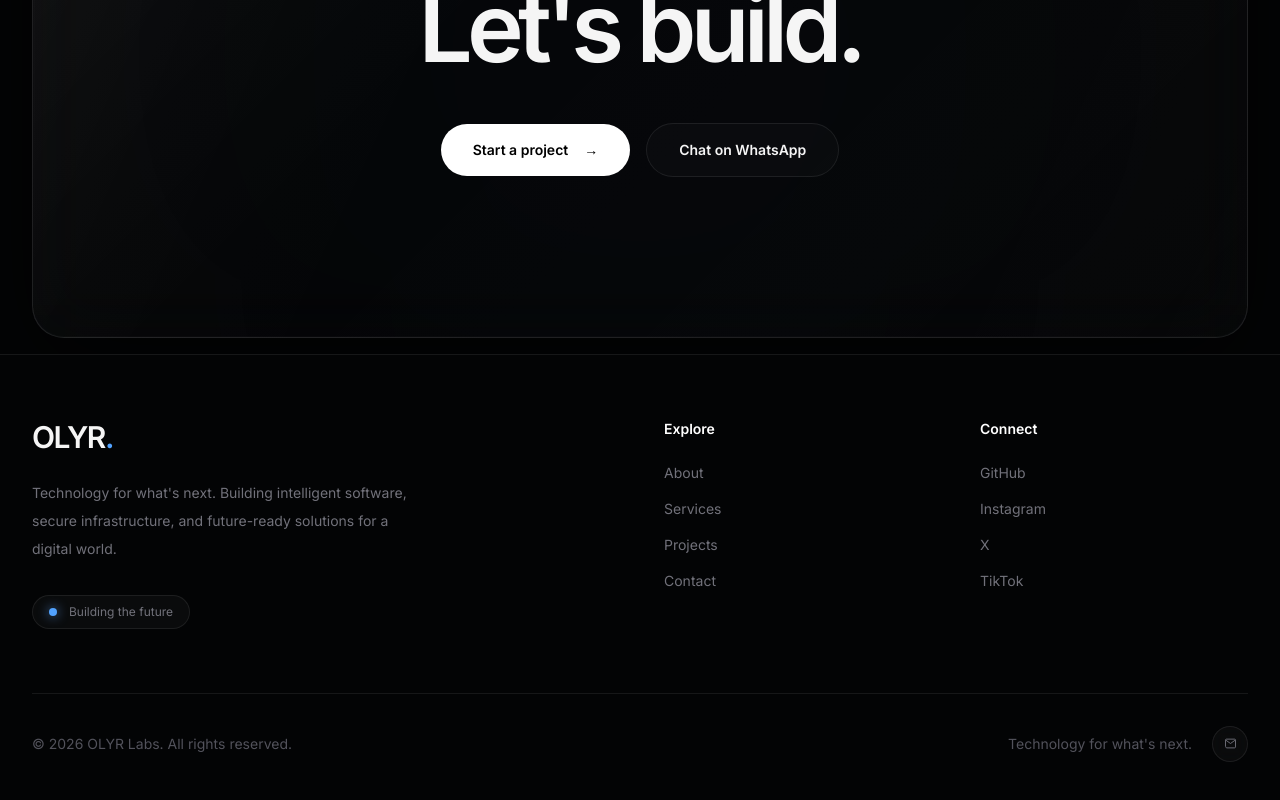
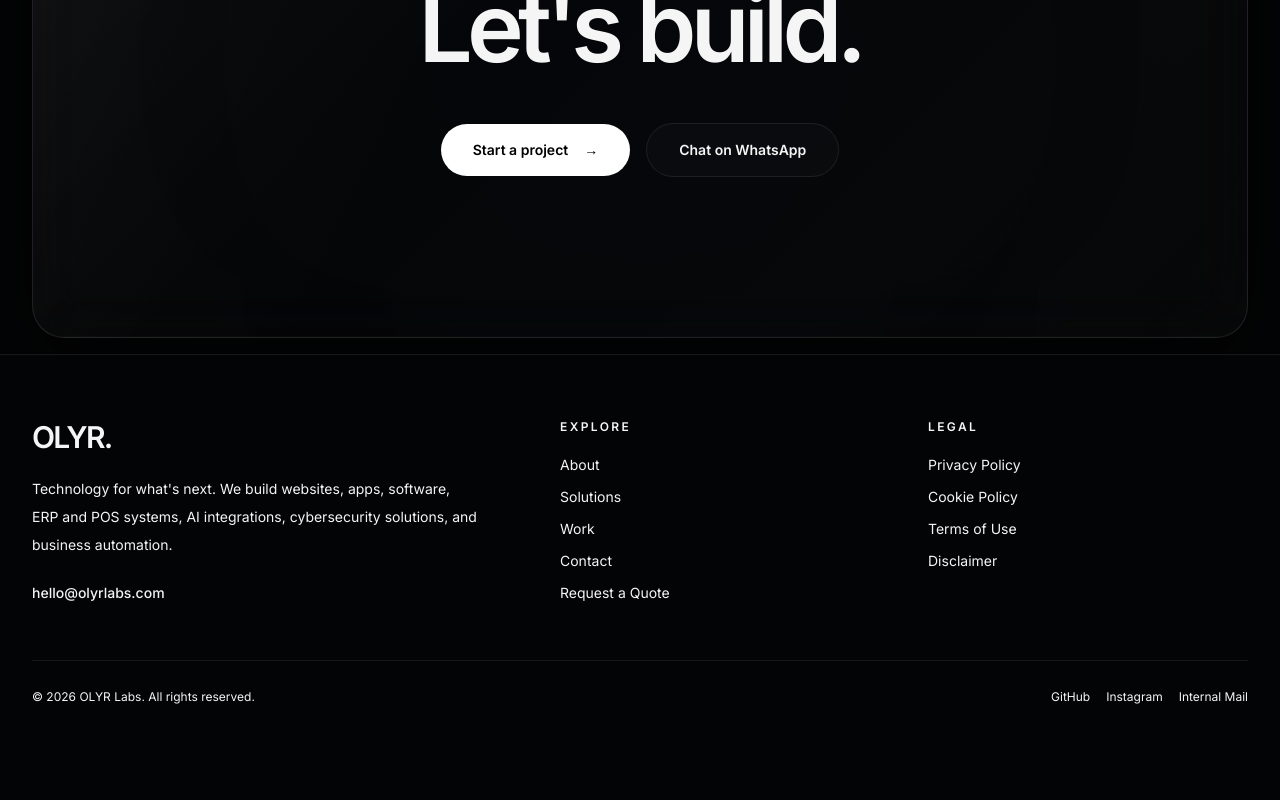
Before and after one commit to OLYR-Labs/website, a Next.js app: page / in a window 1280 px wide. Shown: the part 4163-4963 px from the top of the page. After the commit the page ends 4932 px from the top, so only its background shows below. Built offline with nearby package versions, Linux system fonts and the light colour scheme.

Commit message:
feat(ui): rebuild footer with legal navigation

```diff
--- a/components/Footer.tsx
+++ b/components/Footer.tsx
@@ -1,337 +1,60 @@
-
 import Link from "next/link";
 
+const legal = [
+  { name: "Privacy Policy", href: "/privacy" },
+  { name: "Cookie Policy", href: "/cookies" },
+  { name: "Terms of Use", href: "/terms" },
+  { name: "Disclaimer", href: "/disclaimer" },
+];
+
 export default function Footer() {
-  const links = [
-    { name: "About", href: "/about" },
-    { name: "Services", href: "/services" },
-    { name: "Projects", href: "/projects" },
-    { name: "Contact", href: "/contact" },
-  ];
-
-  const socials = [
-    {
-      name: "GitHub",
-      href: "https://github.com/OLYR-Labs",
-    },
-    {
-      name: "Instagram",
-      href: "https://instagram.com/olyrlabs",
-    },
-    {
-      name: "X",
-      href: "https://x.com/olyrlabs",
-    },
-    {
-      name: "TikTok",
-      href: "https://tiktok.com/@olyrlabs",
-    },
-  ];
-
   return (
-    <footer className="relative overflow-hidden border-t border-white/10">
-      {/* Ambient glow */}
-      <div
-        className="
-          pointer-events-none
-          absolute
-          bottom-0
-          left-1/2
-          -z-10
-          h-72
-          w-[600px]
-          -translate-x-1/2
-          rounded-full
-          bg-blue-500/10
-          blur-[120px]
-        "
-      />
-
-      <div className="mx-auto max-w-7xl px-6 py-16 lg:px-8">
-        <div className="grid gap-12 md:grid-cols-4">
-          {/* Brand */}
-          <div className="md:col-span-2">
-            <Link
-              href="/"
-              className="
-                group
-                inline-flex
-                items-center
-                font-[var(--font-space-grotesk)]
-                text-3xl
-                font-semibold
-                tracking-[-0.05em]
-              "
-            >
-              <span className="transition duration-300 group-hover:text-white">
-                OLYR
-              </span>
-
-              <span
-                className="
-                  text-blue-400
-                  transition
-                  duration-300
-                  group-hover:text-blue-300
-                "
-              >
-                .
-              </span>
+    <footer className="site-footer border-t border-[var(--border)] bg-[var(--background)]">
+      <div className="mx-auto max-w-7xl px-5 py-16 sm:px-6 lg:px-8">
+        <div className="grid gap-12 md:grid-cols-[1.5fr_1fr_1fr]">
+          <div>
+            <Link href="/" className="font-[var(--font-space-grotesk)] text-3xl font-semibold tracking-[-0.06em]">
+              OLYR<span className="text-[var(--accent)]">.</span>
             </Link>
-
-            <p
-              className="
-                mt-6
-                max-w-sm
-                text-sm
-                leading-7
-                text-[#71717A]
-              "
-            >
-              Technology for what&apos;s next.
-              Building intelligent software, secure
-              infrastructure, and future-ready
-              solutions for a digital world.
+            <p className="mt-5 max-w-md text-sm leading-7 text-[var(--muted)]">
+              Technology for what&apos;s next. We build websites, apps, software, ERP and POS systems, AI integrations, cybersecurity solutions, and business automation.
             </p>
-
-            <div
-              className="
-                mt-8
-                inline-flex
-                items-center
-                gap-3
-                rounded-full
-                border
-                border-white/10
-                bg-white/[0.03]
-                px-4
-                py-2
-                text-xs
-                text-[#71717A]
-              "
-            >
-              <span
-                className="
-                  h-2
-                  w-2
-                  rounded-full
-                  bg-blue-400
-                  shadow-[0_0_12px_rgba(96,165,250,0.8)]
-                "
-              />
-
-              Building the future
-            </div>
+            <a href="mailto:hello@olyrlabs.com" className="mt-6 inline-flex text-sm font-medium text-[var(--text)] transition hover:text-[var(--accent)]">
+              hello@olyrlabs.com
+            </a>
           </div>
 
-          {/* Explore */}
           <div>
-            <h3 className="text-sm font-semibold text-white">
-              Explore
-            </h3>
-
-            <div
-              className="
-                mt-6
-                flex
-                flex-col
-                gap-4
-                text-sm
-                text-[#71717A]
-              "
-            >
-              {links.map((link) => (
-                <Link
-                  key={link.name}
-                  href={link.href}
-                  className="
-                    group
-                    relative
-                    w-fit
-                    transition
-                    hover:text-white
-                  "
-                >
-                  {link.name}
-
-                  <span
-                    className="
-                      absolute
-                      -bottom-1
-                      left-0
-                      h-px
-                      w-0
-                      bg-blue-400
-                      transition-all
-                      duration-300
-                      group-hover:w-full
-                    "
-                  />
-                </Link>
+            <p className="text-xs font-semibold uppercase tracking-[0.2em] text-[var(--muted)]">Explore</p>
+            <div className="mt-5 flex flex-col gap-3 text-sm">
+              {[
+                ["About", "/about"],
+                ["Solutions", "/services"],
+                ["Work", "/projects"],
+                ["Contact", "/contact"],
+                ["Request a Quote", "/quote"],
+              ].map(([name, href]) => (
+                <Link key={href} href={href} className="text-[var(--muted)] transition hover:text-[var(--text)]">{name}</Link>
               ))}
             </div>
           </div>
 
-          {/* Connect */}
           <div>
-            <h3 className="text-sm font-semibold text-white">
-              Connect
-            </h3>
-
-            <div
-              className="
-                mt-6
-                flex
-                flex-col
-                gap-4
-                text-sm
-                text-[#71717A]
-              "
-            >
-              {socials.map((social) => (
-                <a
-                  key={social.name}
-                  href={social.href}
-                  target="_blank"
-                  rel="noopener noreferrer"
-                  className="
-                    transition
-                    hover:text-white
-                  "
-                >
-                  {social.name}
-                </a>
+            <p className="text-xs font-semibold uppercase tracking-[0.2em] text-[var(--muted)]">Legal</p>
+            <div className="mt-5 flex flex-col gap-3 text-sm">
+              {legal.map((item) => (
+                <Link key={item.href} href={item.href} className="text-[var(--muted)] transition hover:text-[var(--text)]">{item.name}</Link>
               ))}
             </div>
           </div>
         </div>
 
-        {/* Bottom */}
-        <div
-          className="
-            mt-16
-            flex
-            flex-col
-            gap-4
-            border-t
-            border-white/10
-            pt-8
-            text-sm
-            text-[#52525B]
-            sm:flex-row
-            sm:items-center
-            sm:justify-between
-          "
-        >
-          <p>
-            © {new Date().getFullYear()} OLYR Labs.
-            All rights reserved.
-          </p>
-
-          <div className="flex items-center gap-5">
-            <p>Technology for what&apos;s next.</p>
-
-            {/* Internal Mail */}
-            <div className="group relative">
-              <Link
-                href="/admin/mail"
-                aria-label="OLYR Labs Internal Mail"
-                className="
-                  relative
-                  flex
-                  h-9
-                  w-9
-                  items-center
-                  justify-center
-                  rounded-full
-                  border
-                  border-white/10
-                  bg-white/[0.03]
-                  text-[#71717A]
-                  backdrop-blur-sm
-                  transition-all
-                  duration-300
-                  hover:-translate-y-0.5
-                  hover:border-blue-400/40
-                  hover:bg-blue-400/10
-                  hover:text-blue-300
-                  hover:shadow-[0_0_24px_rgba(96,165,250,0.18)]
-                  active:scale-95
-                "
-              >
-                <svg
-                  width="15"
-                  height="15"
-                  viewBox="0 0 24 24"
-                  fill="none"
-                  xmlns="http://www.w3.org/2000/svg"
-                  className="
-                    transition-transform
-                    duration-300
-                    group-hover:scale-110
-                  "
-                >
-                  <path
-                    d="M4 6.5C4 5.672 4.672 5 5.5 5h13c.828 0 1.5.672 1.5 1.5v11c0 .828-.672 1.5-1.5 1.5h-13C4.672 18 4 17.328 4 16.5v-10Z"
-                    stroke="currentColor"
-                    strokeWidth="1.5"
-                  />
-
-                  <path
-                    d="m5 7 7 5 7-5"
-                    stroke="currentColor"
-                    strokeWidth="1.5"
-                    strokeLinecap="round"
-                    strokeLinejoin="round"
-                  />
-                </svg>
-
-                {/* Hover glow */}
-                <span
-                  className="
-                    pointer-events-none
-                    absolute
-                    inset-0
-                    rounded-full
-                    bg-blue-400/10
-                    opacity-0
-                    blur-md
-                    transition-opacity
-                    duration-300
-                    group-hover:opacity-100
-                  "
-                />
-              </Link>
-
-              {/* Tooltip */}
-              <span
-                className="
-                  pointer-events-none
-                  absolute
-                  bottom-full
-                  right-0
-                  mb-3
-                  whitespace-nowrap
-                  rounded-md
-                  border
-                  border-white/10
-                  bg-[#0A0A0A]
-                  px-3
-                  py-1.5
-                  text-[11px]
-                  font-medium
-                  text-white
-                  opacity-0
-                  shadow-xl
-                  transition-all
-                  duration-200
-                  group-hover:-translate-y-1
-                  group-hover:opacity-100
-                "
-              >
-                Internal Mail
-              </span>
-            </div>
+        <div className="mt-14 flex flex-col gap-4 border-t border-[var(--border)] pt-7 text-xs text-[var(--muted)] sm:flex-row sm:items-center sm:justify-between">
+          <p>© {new Date().getFullYear()} OLYR Labs. All rights reserved.</p>
+          <div className="flex flex-wrap items-center gap-4">
+            <a href="https://github.com/OLYR-Labs" target="_blank" rel="noopener noreferrer" className="hover:text-[var(--text)]">GitHub</a>
+            <a href="https://instagram.com/olyrlabs" target="_blank" rel="noopener noreferrer" className="hover:text-[var(--text)]">Instagram</a>
+            <Link href="/admin/mail" className="hover:text-[var(--text)]">Internal Mail</Link>
           </div>
         </div>
       </div>
```
